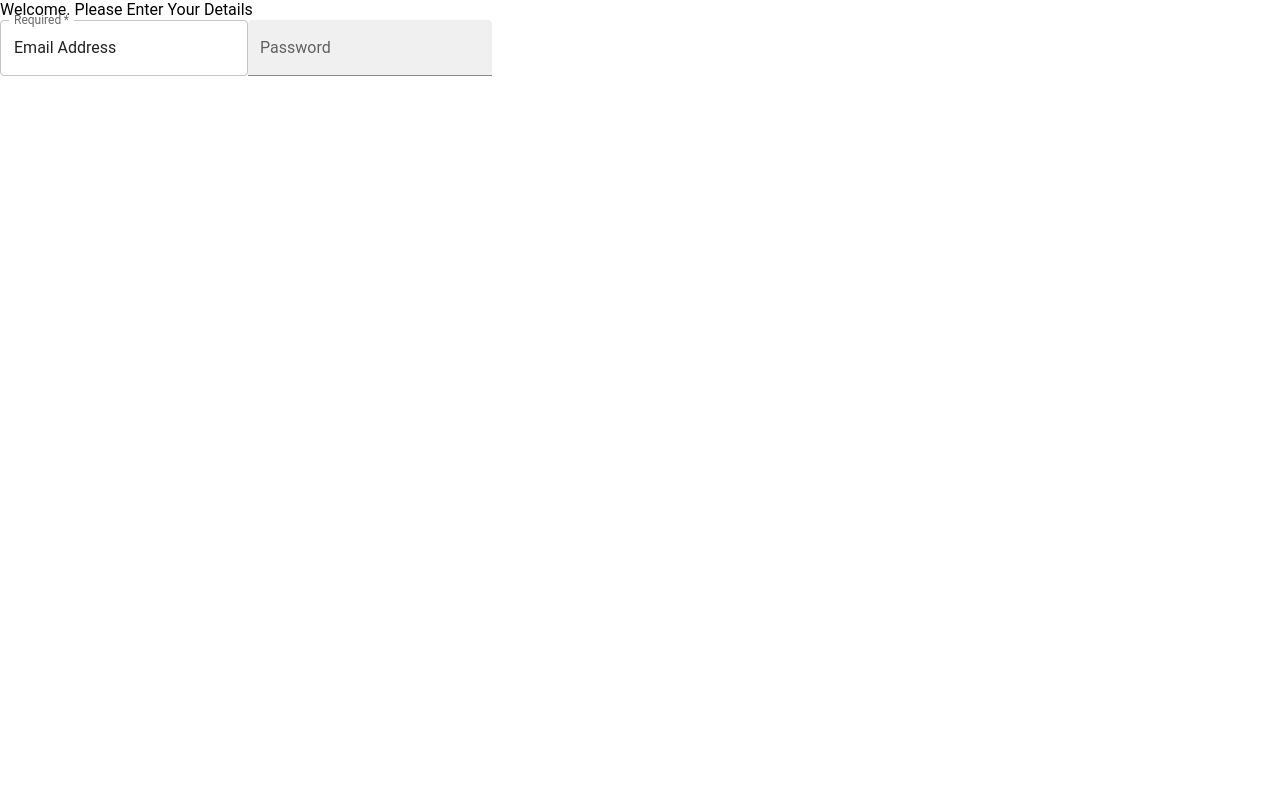
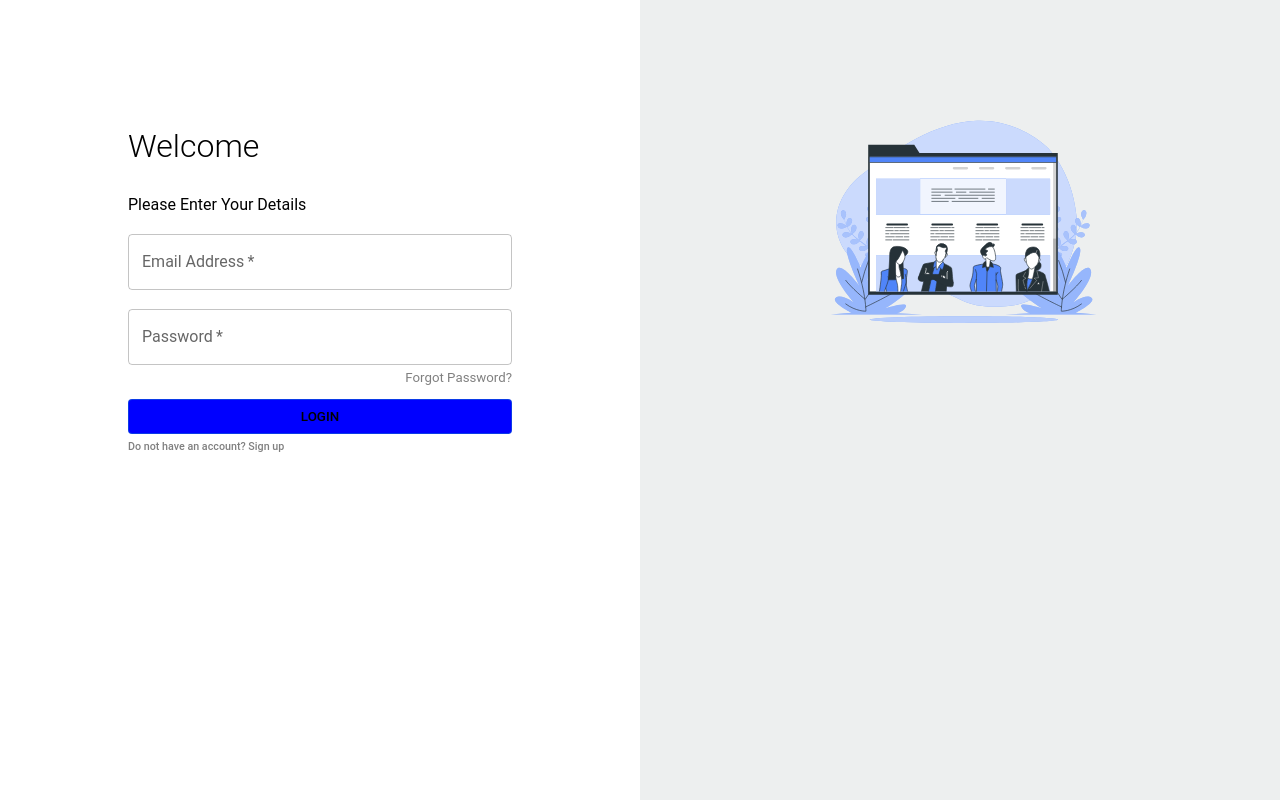
Before and after one commit to canjey/org, a React (Create React App) app: page /login in a window 1280 px wide. Built offline with nearby package versions, Linux system fonts and the light colour scheme.

Commit message:
Added login page

```diff
--- a/package.json
+++ b/package.json
@@ -13,6 +13,7 @@
     "react": "^18.2.0",
     "react-dom": "^18.2.0",
     "react-scripts": "5.0.1",
+    "sweetalert": "^2.1.2",
     "web-vitals": "^2.1.4"
   },
   "scripts": {
--- a/src/Components/Login/LoginPage.js
+++ b/src/Components/Login/LoginPage.js
@@ -3,32 +3,97 @@ import Box from "@mui/material/Box";
 import Grid from "@mui/material/Grid";
 import Typography from "@mui/material/Typography";
 import TextField from "@mui/material/TextField";
+import Button from "@mui/material/Button";
+import  {  useState } from "react";
+import swal from 'sweetalert';
+
+async function loginUser(credentials) {
+    return fetch('https://2805-196-216-95-232.in.ngrok.io', {
+        credentials: 'include',
+        method:'POST',
+        headers: {
+            'Content-Type':'text/plain'
+        },
+        body: JSON.stringify(credentials)
+    })
+    .then(data => data.json())
+}
+
 
 export default function LoginPage() {
+    const [email, setEmail] = useState("");
+    const [password, setPassword] = useState("");
+
+    const handleSubmit = async e => {
+        e.preventDefault();
+        const response = await loginUser({
+            email,
+            password
+        });
+        if ('accessToken' in response) {
+            swal("Success", response.message, "success", {
+              buttons: false,
+              timer: 2000,
+            })
+            .then((value) => {
+              localStorage.setItem('accessToken', response['accessToken']);
+              localStorage.setItem('email', JSON.stringify(response['email']));
+              window.location.href = "/dashboard";
+            });
+          } else {
+            swal("Failed", response.message, "error");
+          }
+        }
+
+
   return (
     <>
       <Box>
         <Grid container>
-          <Grid item xs={6}>
-            <Typography variant="h4">
-              Welcome. Please Enter Your Details
-            </Typography>
+          <Grid item xs={12} md={6} sx={{padding:'10%'}}>
+            <form onSubmit={handleSubmit}>
+            <Typography variant="h1">Welcome</Typography>
+            <Typography variant="h4" sx={{mt:'30px'}}>Please Enter Your Details</Typography>
 
+            <Typography>
               <TextField
                 required
                 id="outlined-required"
-              label="Required"
-              defaultValue="Email Address"
+                type="text"
+                name="email"
+                label="Email Address"
+                fullWidth
+                sx={{mt:'5%'}}
+                onChange={e => setEmail(e.target.value)}
               />
+            </Typography>
+            <Typography>
             <TextField
-          id="filled-password-input"
+                required
+                type="password"
+                name="password"
+                id="outlined-required"
                 label="Password"
-          type="password"
-          autoComplete="current-password"
-          variant="filled"
+                fullWidth
+                sx={{mt:'5%'}}
+                onChange={e => setPassword(e.target.value)}
               />
+            </Typography>
+            <Typography variant="h5" sx={{float:'right', mt:'1%', color:'gray'}}>
+                Forgot Password?
+            </Typography>
+            <Typography>
+            <Button type="submit" size={"medium"} variant={"outlined"} fullWidth sx={{backgroundColor:'blue', mt:'3%', color:'black',}}>
+                LOGIN
+              </Button>
+            </Typography>
+            <Typography variant="h6" sx={{color:'gray', mt:'1%'}}>Do not have an account? Sign up</Typography>
+            </form>
           </Grid>
-          <Grid item xs={6}></Grid>
+
+          <Grid item xs={12} md={6} sx={{ backgroundColor:'#EDEFEF', height:'100vh'}}>
+          <img src ='org.svg' alt="org storyset" style={{width:'50%', marginLeft:'25%', marginTop:'10%'}}/>
+          </Grid>
         </Grid>
       </Box>
     </>
```
Also changed, not shown: public/org.svg (added), 1 other file (tests, documents, lock files or other folders). Lines whose indentation alone changed are shown as unchanged.
